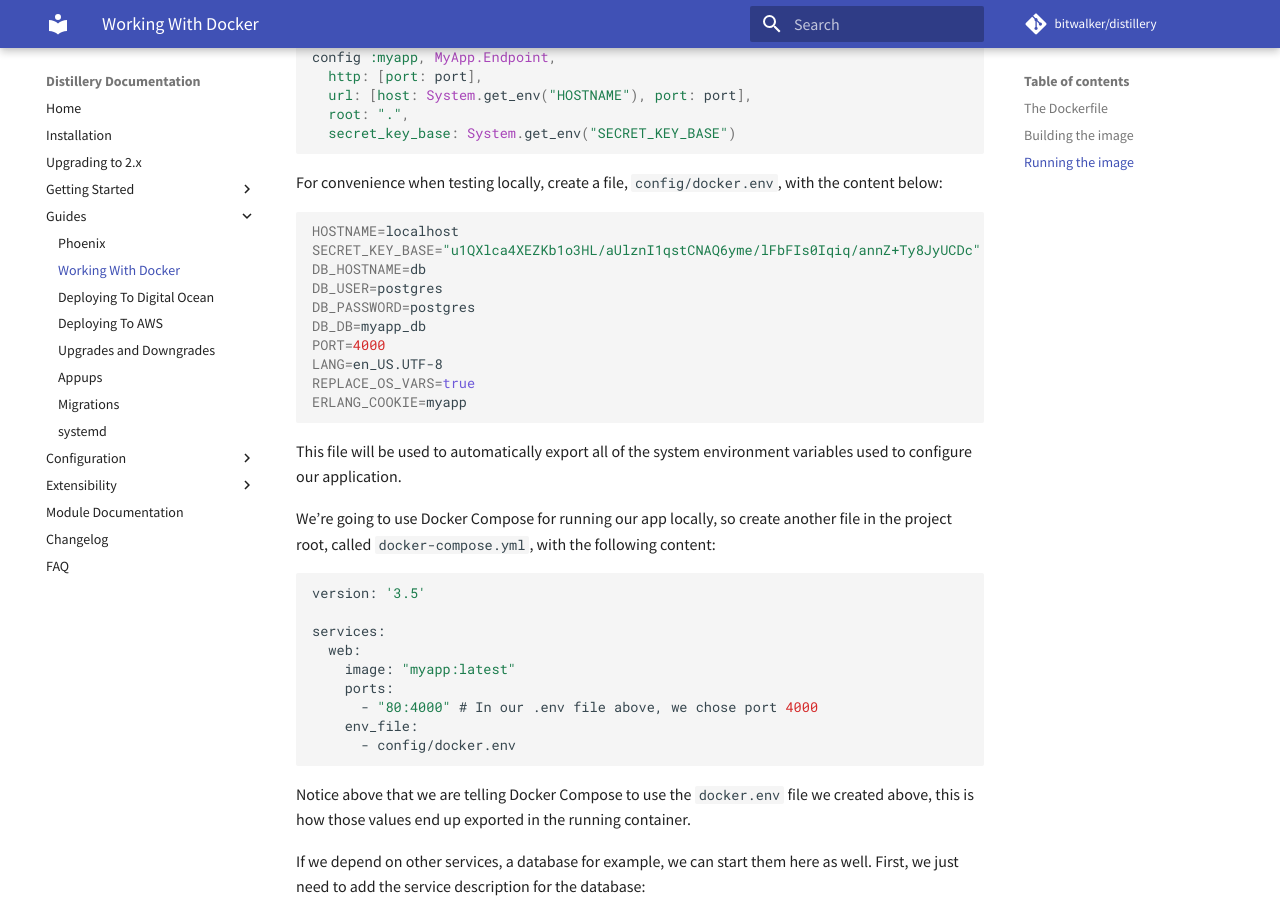
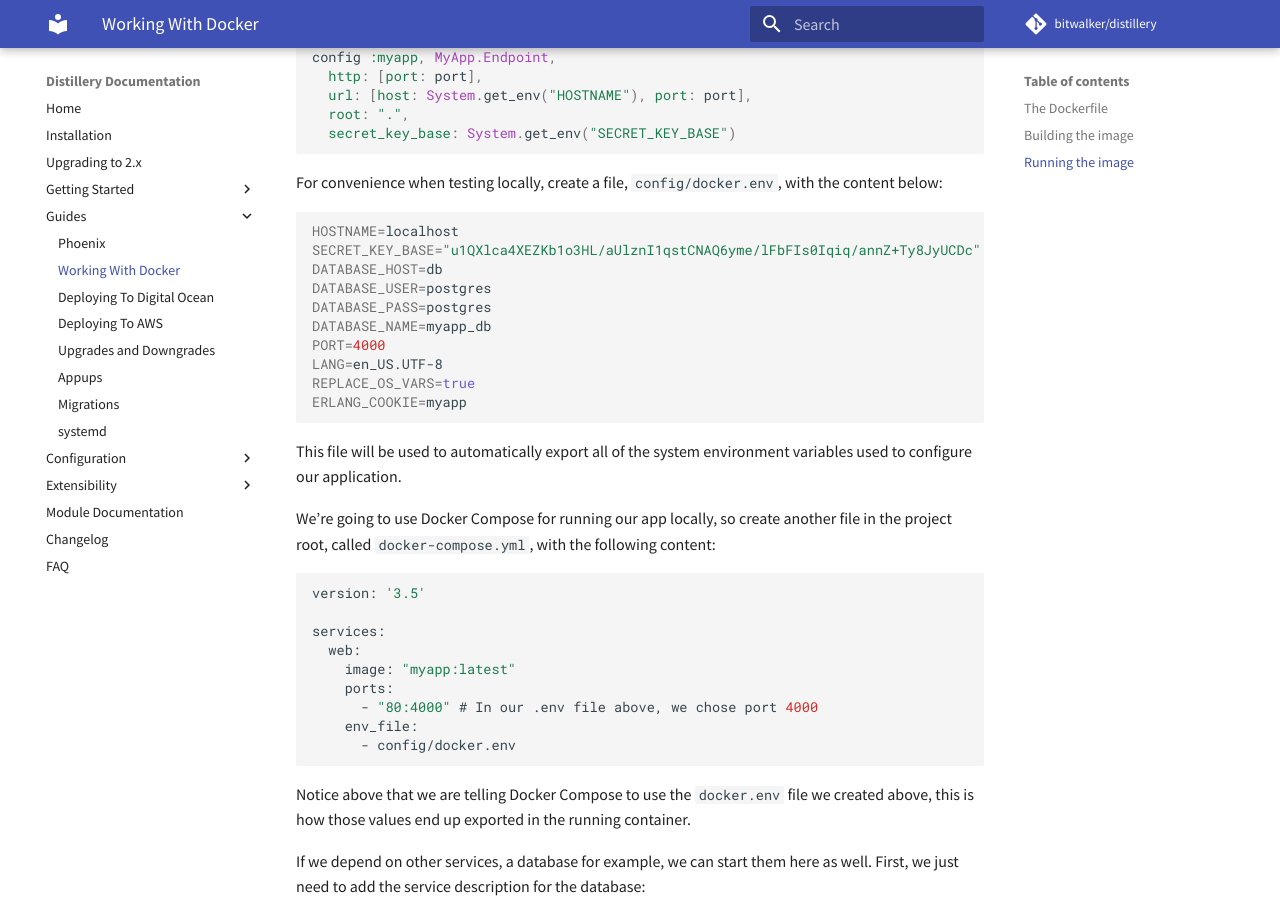
Before and after one commit to bitwalker/distillery, an MkDocs documentation site: the page built from docs/guides/working_with_docker.md, in a window 1280 px wide and 900 px high, scrolled down 4543 px. Built offline with MkDocs 1.6.1 and Material for MkDocs 9.7.7, drawn with Linux system fonts in a browser that asks for light colours; comment, search, counter and statistics services are not loaded.

Commit message:
Ensure docker.env file matches config.exs
The current working_with_docker.md file contains a mistake when setting production configuration variables.

There seems to exist a different name convention between **config/docker.env** and **rel/config/config.exs**. This fixes the documentation to ensure that the tutorial works if followed properly.

````diff
--- a/docs/guides/working_with_docker.md
+++ b/docs/guides/working_with_docker.md
@@ -235,10 +235,10 @@ the content below:
 ```shell
 HOSTNAME=localhost
 SECRET_KEY_BASE="u1QXlca4XEZKb1o3HL/aUlznI1qstCNAQ6yme/lFbFIs0Iqiq/annZ+Ty8JyUCDc"
-DB_HOSTNAME=db
-DB_USER=postgres
-DB_PASSWORD=postgres
-DB_DB=myapp_db
+DATABASE_HOST=db
+DATABASE_USER=postgres
+DATABASE_PASS=postgres
+DATABASE_NAME=myapp_db
 PORT=4000
 LANG=en_US.UTF-8
 REPLACE_OS_VARS=true
````
